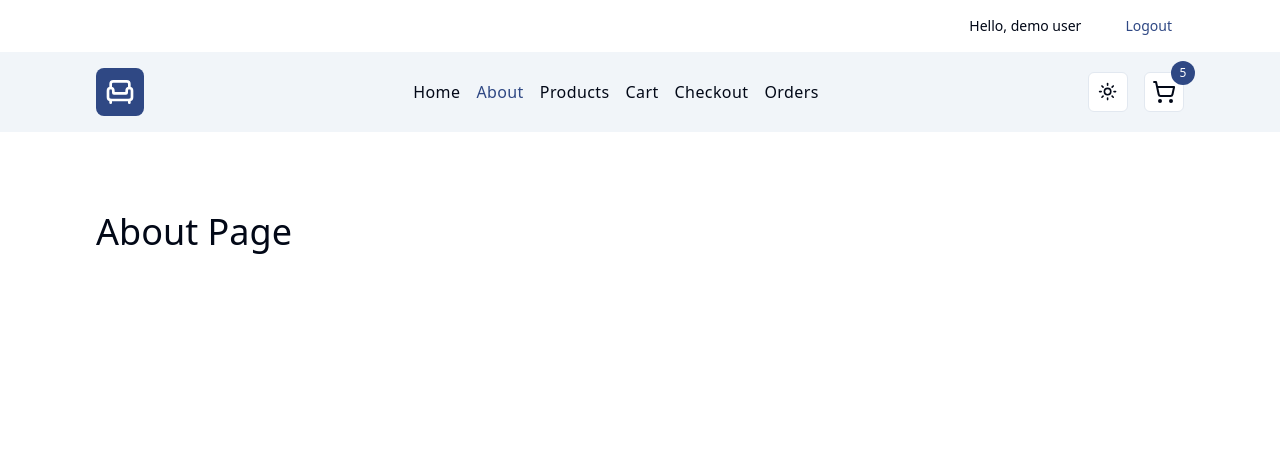
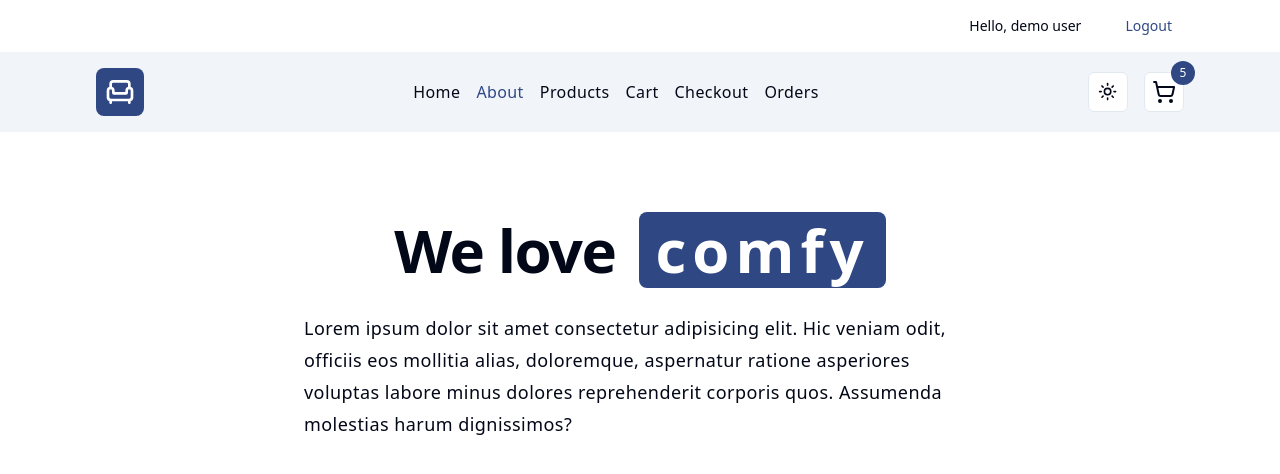
Before and after one commit to marionrobert/comfy-store, a React (Vite) app: page /about in a window 1280 px wide. Shown: the top 474 px of the page. Built offline with nearby package versions, Linux system fonts and the light colour scheme.

Commit message:
about page

```diff
--- a/src/pages/About.tsx
+++ b/src/pages/About.tsx
@@ -1,4 +1,20 @@
 function About() {
-  return <h1 className='text-4xl'>About Page</h1>;
+  return (
+    <section>
+      <h1 className='flex flex-wrap gap-2 sm:gap-x-6 items-center justify-center text-4xl font-bold leading-none tracking-tight sm:text-6xl '>
+        We love
+        <span className='bg-primary py-2 px-4 rounded-lg  tracking-widest text-white'>
+          comfy
+        </span>
+      </h1>
+
+      <p className='mt-6 text-lg tracking-wide leading-8 max-w-2xl mx-auto'>
+        Lorem ipsum dolor sit amet consectetur adipisicing elit. Hic veniam
+        odit, officiis eos mollitia alias, doloremque, aspernatur ratione
+        asperiores voluptas labore minus dolores reprehenderit corporis quos.
+        Assumenda molestias harum dignissimos?
+      </p>
+    </section>
+  );
 }
 export default About;
```
